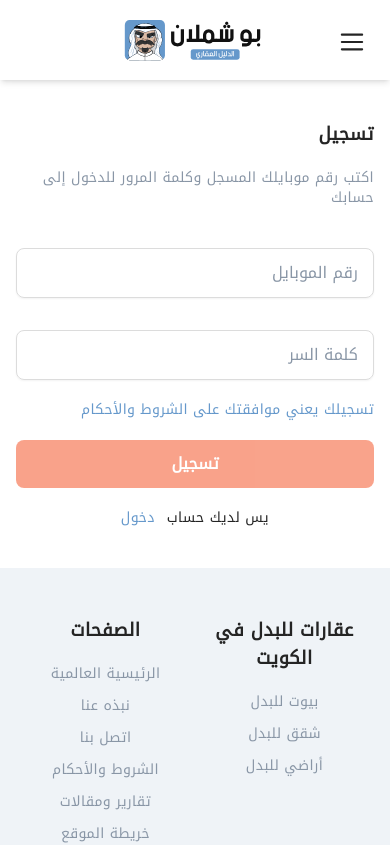
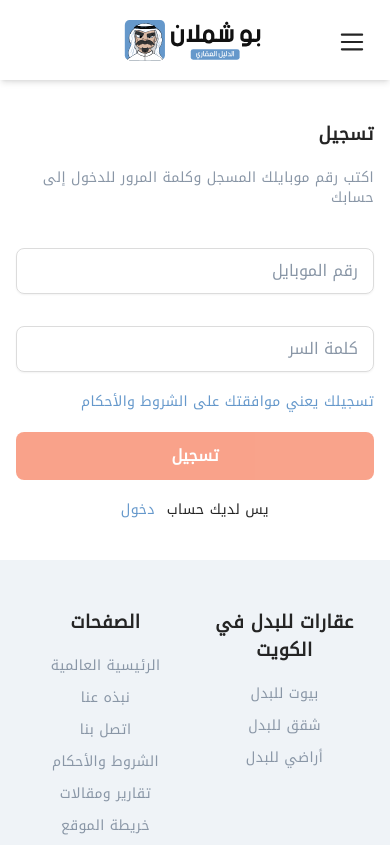
Before and after one commit to samiur-r/square-feet, a Next.js app: page /register in a window 390 px wide. Shown: the top 845 px of the page. Built offline with nearby package versions, Linux system fonts and the light colour scheme.

Commit message:
chore: input padding adjustments

```diff
--- a/src/components/Auth/Form.tsx
+++ b/src/components/Auth/Form.tsx
@@ -17,7 +17,7 @@ const Form: React.FC<AuthFormProps> = ({ type, link }) => {
           type="number"
           name="phone"
           id="phone"
-          className="block px-4 py-3 md:py-4 w-full shadow-sm text-custom-gray bg-transparent rounded-lg border border-custom-gray-border appearance-none focus:outline-none focus:ring-0 focus:border-primary peer"
+          className="block px-4 py-2.5 md:py-4 w-full shadow-sm text-custom-gray bg-transparent rounded-lg border border-custom-gray-border appearance-none focus:outline-none focus:ring-0 focus:border-primary peer"
           placeholder=" "
         />
         <label
@@ -32,7 +32,7 @@ const Form: React.FC<AuthFormProps> = ({ type, link }) => {
           type="password"
           name="password"
           id="password"
-          className="block px-4 py-3 md:py-4 w-full shadow-sm text-custom-gray bg-transparent rounded-lg border border-custom-gray-border appearance-none focus:outline-none focus:ring-0 focus:border-primary peer"
+          className="block px-4 py-2.5 md:py-4 w-full shadow-sm text-custom-gray bg-transparent rounded-lg border border-custom-gray-border appearance-none focus:outline-none focus:ring-0 focus:border-primary peer"
           placeholder=" "
         />
         <label
--- a/src/pages/password/reset/index.tsx
+++ b/src/pages/password/reset/index.tsx
@@ -19,7 +19,7 @@ const PasswordReset: NextPage = () => {
             type="number"
             name="phone"
             id="phone"
-            className="block px-4 py-3 md:py-4 w-full text-custom-gray bg-transparent rounded-lg shadow-sm border border-custom-gray-border appearance-none focus:outline-none focus:ring-0 focus:border-primary peer"
+            className="block px-4 py-2.5 md:py-4 w-full text-custom-gray bg-transparent rounded-lg shadow-sm border border-custom-gray-border appearance-none focus:outline-none focus:ring-0 focus:border-primary peer"
             placeholder=" "
           />
           <label
--- a/src/pages/post/create.tsx
+++ b/src/pages/post/create.tsx
@@ -1017,7 +1017,7 @@ const CreatePost: NextPage = () => {
             type="number"
             name="price"
             id="price"
-            className="block px-4 py-3 md:py-4 shadow-sm w-full text-custom-gray bg-transparent rounded-lg border border-custom-gray-border appearance-none focus:outline-none focus:ring-0 focus:border-primary peer"
+            className="block px-4 py-2.5 md:py-4 shadow-sm w-full text-custom-gray bg-transparent rounded-lg border border-custom-gray-border appearance-none focus:outline-none focus:ring-0 focus:border-primary peer"
             placeholder=" "
           />
           <label
```
